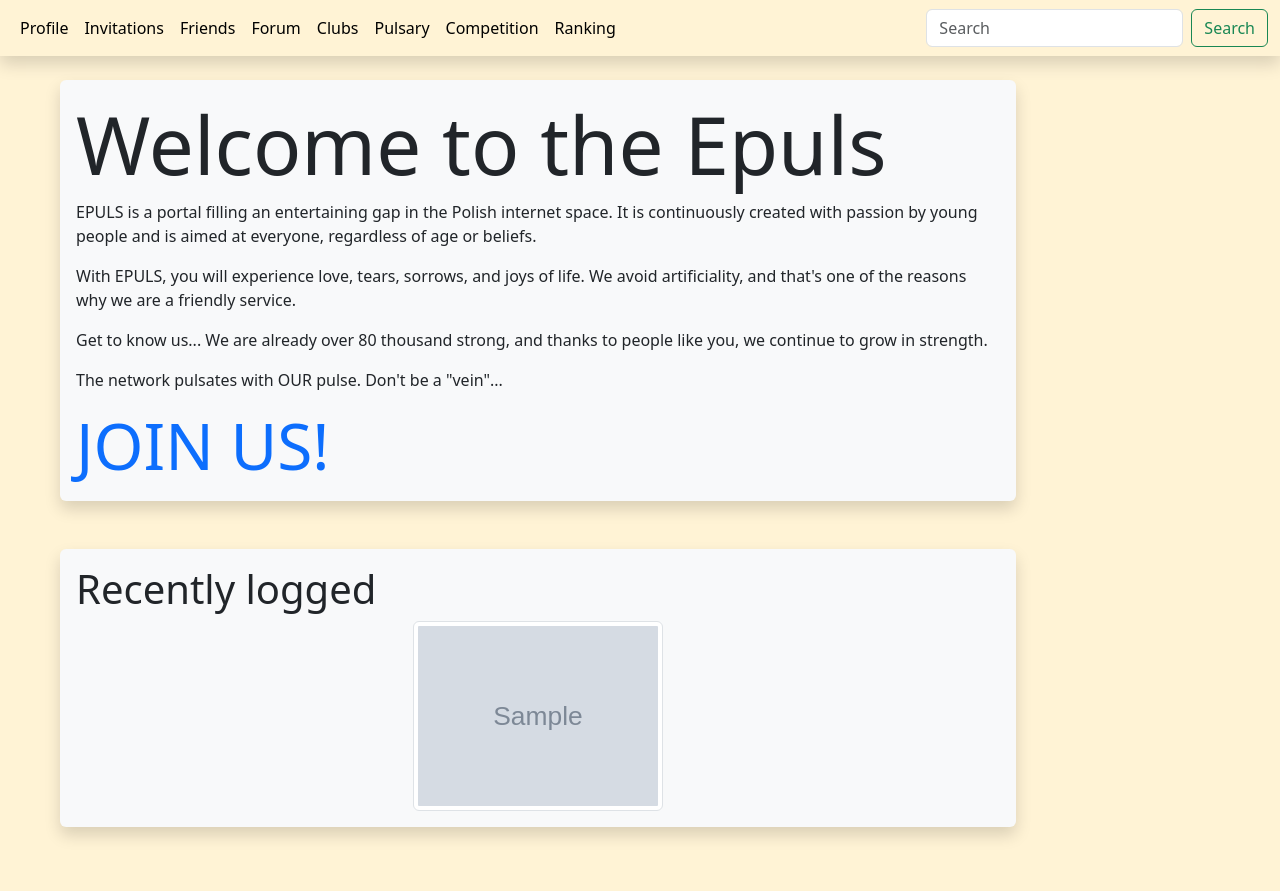
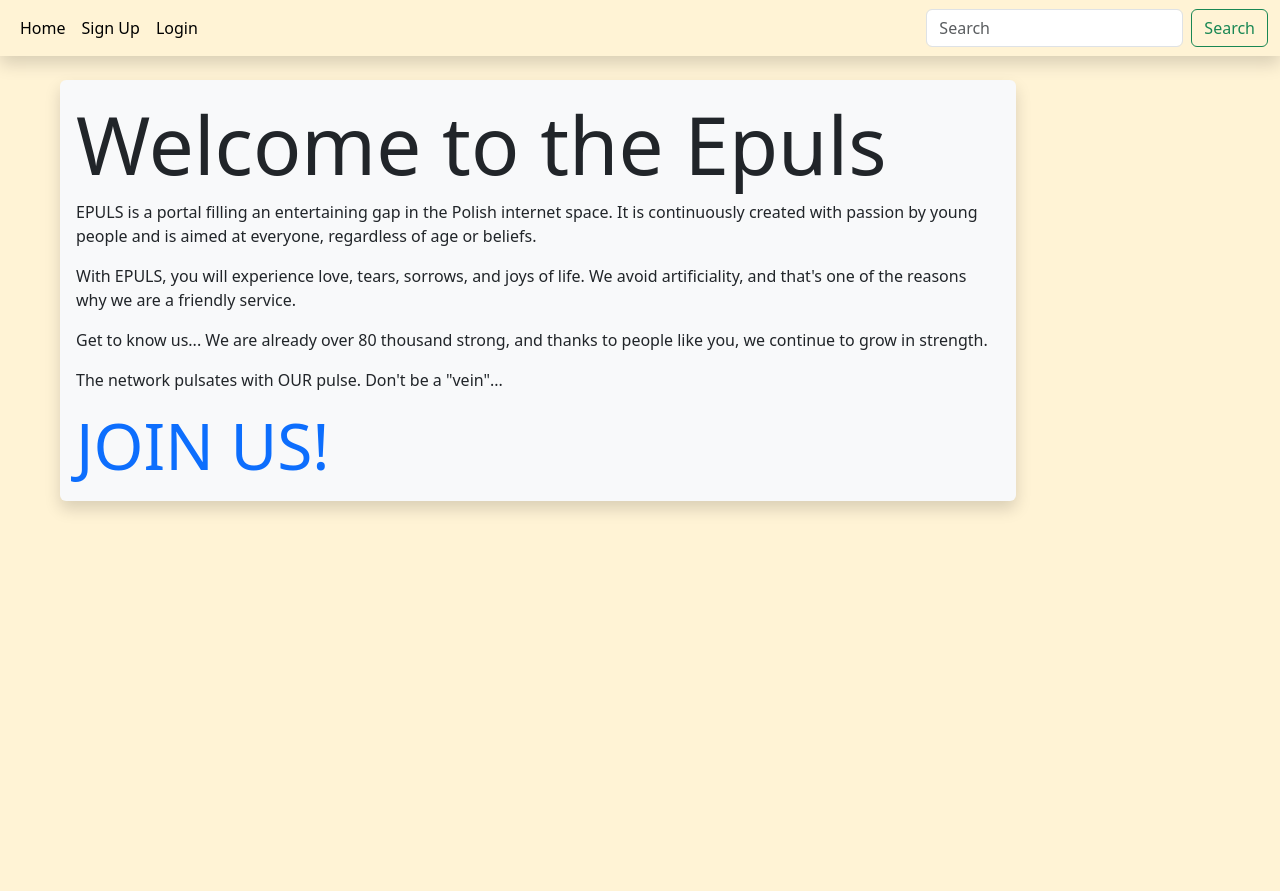
Before and after one commit to MatRos-sf/epuls, a Django app: page / in a window 1280 px wide. After the commit the page ends 512 px from the top, so only its background shows below. Run offline with Django 5.2, Linux system fonts and the light colour scheme; tables that the repository leaves empty hold one stand-in row (values such as "Sample post"); grey boxes marked "Sample" are stand-in pictures.

Commit message:
fix endpoints

```diff
--- a/account/templates/account/home.html
+++ b/account/templates/account/home.html
@@ -17,19 +17,5 @@
                class="display-3 text-decoration-none">JOIN US!</a>
         </div>
         <!-- TODO: ostatnio zalogowani m/k i top 3 -->
-        <div class="shadow p-3 mb-5 bg-body-tertiary rounded m-2">
-            <div class="row">
-                <h1>Recently logged</h1>
-                {% for u in recently_login_users %}
-                    <div class="col text-center">
-                        <img src="{{ u.profile.profile_picture.url }}"
-                             class="img-thumbnail"
-                             alt="..."
-                             width="250"
-                             height="350">
-                    </div>
-                {% endfor %}
-            </div>
-        </div>
     </div>
 {% endblock %}
--- a/account/templates/account/navibar.html
+++ b/account/templates/account/navibar.html
@@ -3,6 +3,7 @@
     <div class="container-fluid">
         <div class="collapse navbar-collapse" id="navbarSupportedContent">
             <ul class="navbar-nav me-auto mb-2 mb-lg-0">
+                {% if user.is_authenticated %}
                     <li class="nav-item">
                         <a class="nav-link active"
                            aria-current="page"
@@ -31,6 +32,23 @@
                     <li class="nav-item">
                         <a class="nav-link active" aria-current="page" href="#">Ranking</a>
                     </li>
+                {% else %}
+                    <li class="nav-item">
+                        <a class="nav-link active"
+                           aria-current="page"
+                           href="{% url 'account:home' %}">Home</a>
+                    </li>
+                    <li class="nav-item">
+                        <a class="nav-link active"
+                           aria-current="page"
+                           href="{% url 'account:signup' %}">Sign Up</a>
+                    </li>
+                    <li class="nav-item">
+                        <a class="nav-link active"
+                           aria-current="page"
+                           href="{% url 'account:login' %}">Login</a>
+                    </li>
+                {% endif %}
             </ul>
             <form class="d-flex"
                   role="search"
--- a/account/templates/account/right_menu.html
+++ b/account/templates/account/right_menu.html
@@ -1,3 +1,4 @@
+{% load custom_tags %}
 {% load custom_tags %}
 <div class="list-group m-3">
     {% get_username request.resolver_match.kwargs user.username as menu_user %}
```
Lines whose indentation alone changed are shown as unchanged.
